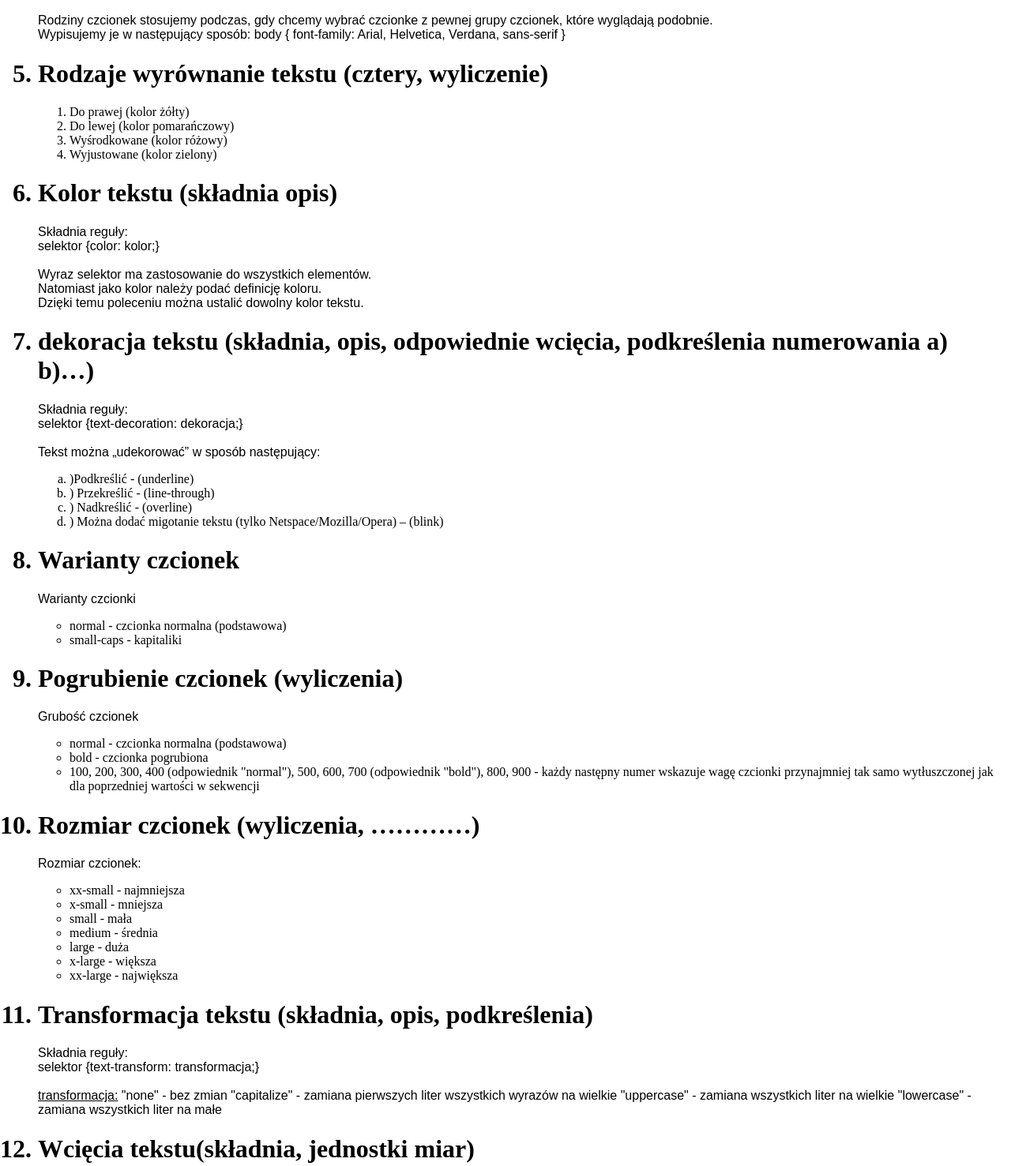
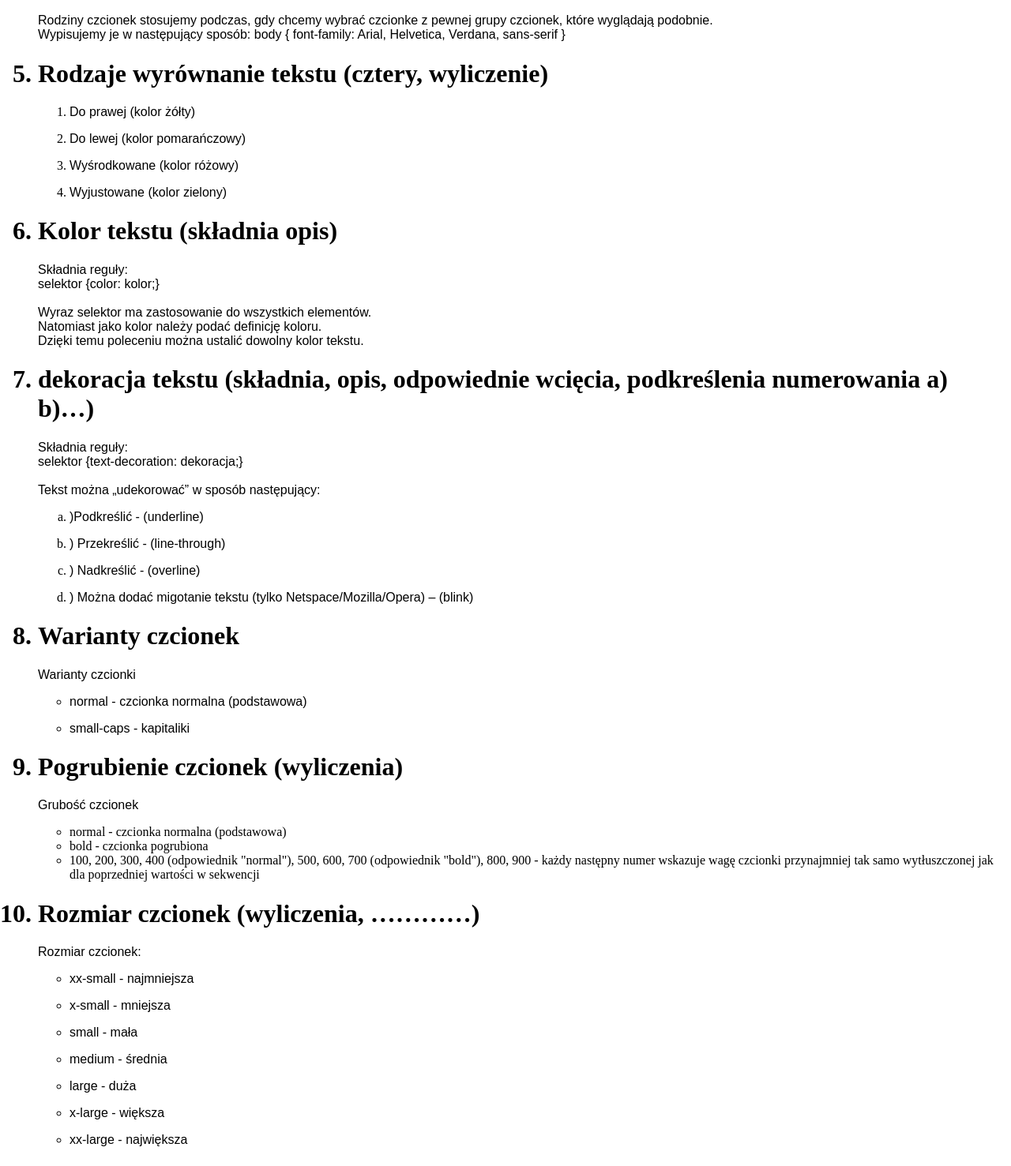
Before and after one commit to adam25-25/Nauka, a plain HTML site: page gems_z24.html in a window 1280 px wide. Shown: the part 760-2237 px from the top of the page at 79% size. Drawn offline with Linux system fonts and the light colour scheme.

Commit message:
Update gems_z24.html

```diff
--- a/gems_z24.html
+++ b/gems_z24.html
@@ -42,10 +42,10 @@ Wypisujemy je w następujący sposób: body { font-family: Arial, Helvetica, Ver
 <h1><li> Rodzaje wyrównanie tekstu (cztery, wyliczenie)</li></h1>
 <p>
 <ol type="1">
-<li>Do prawej (kolor żółty)</li>
-<li>Do lewej (kolor pomarańczowy)</li>
-<li>Wyśrodkowane (kolor różowy)</li>
-<li>Wyjustowane (kolor zielony)</li>
+<li><p>Do prawej (kolor żółty)</li></p>
+<li><p>Do lewej (kolor pomarańczowy)</li></p>
+<li><p>Wyśrodkowane (kolor różowy)</li></p>
+<li><p>Wyjustowane (kolor zielony)</li></p>
 </ol>
 </p>
 <h1><li>Kolor tekstu (składnia opis)</li></h1>
@@ -63,18 +63,18 @@ selektor {text-decoration: dekoracja;}<br>
 <br>
 Tekst można „udekorować” w sposób następujący:<br>
 <ol type="a">
-<li>)Podkreślić - (underline)</li>
-<li>) Przekreślić - (line-through)</li>
-<li>) Nadkreślić - (overline)</li>
-<li>) Można dodać migotanie tekstu (tylko Netspace/Mozilla/Opera) – (blink)</li>
+<li><p>)Podkreślić - (underline)</li></p>
+<li><p>) Przekreślić - (line-through)</li></p>
+<li><p>) Nadkreślić - (overline)</li></p>
+<li><p>) Można dodać migotanie tekstu (tylko Netspace/Mozilla/Opera) – (blink)</li></p>
 </p>
 </ol>
 <h1><li>Warianty czcionek</li></h1>
 <p>
 Warianty czcionki
 <ul>
-<li>normal - czcionka normalna (podstawowa)</li>
-<li>small-caps - kapitaliki</li>
+<li><p>normal - czcionka normalna (podstawowa)</li></p>
+<li><p>small-caps - kapitaliki</li></p>
 </ul></p>
 <h1><li>Pogrubienie czcionek (wyliczenia)</li></h1>
 <p>
@@ -89,13 +89,13 @@ Grubość czcionek
 <p>
 Rozmiar czcionek:
 <ul>
-<li>xx-small - najmniejsza</li>
-<li>x-small - mniejsza</li>
-<li>small - mała</li>
-<li>medium - średnia</li>
-<li>large - duża</li>
-<li>x-large - większa</li>
-<li>xx-large - największa</li>
+<li><p>xx-small - najmniejsza</li></p>
+<li><p>x-small - mniejsza</li></p>
+<li><p>small - mała</li></p>
+<li><p>medium - średnia</li></p>
+<li><p>large - duża</li></p>
+<li><p>x-large - większa</li></p>
+<li><p>xx-large - największa</li></p>
 </ul>
 </p>
 <h1><li>Transformacja tekstu (składnia, opis, podkreślenia)</li></h1>
```
